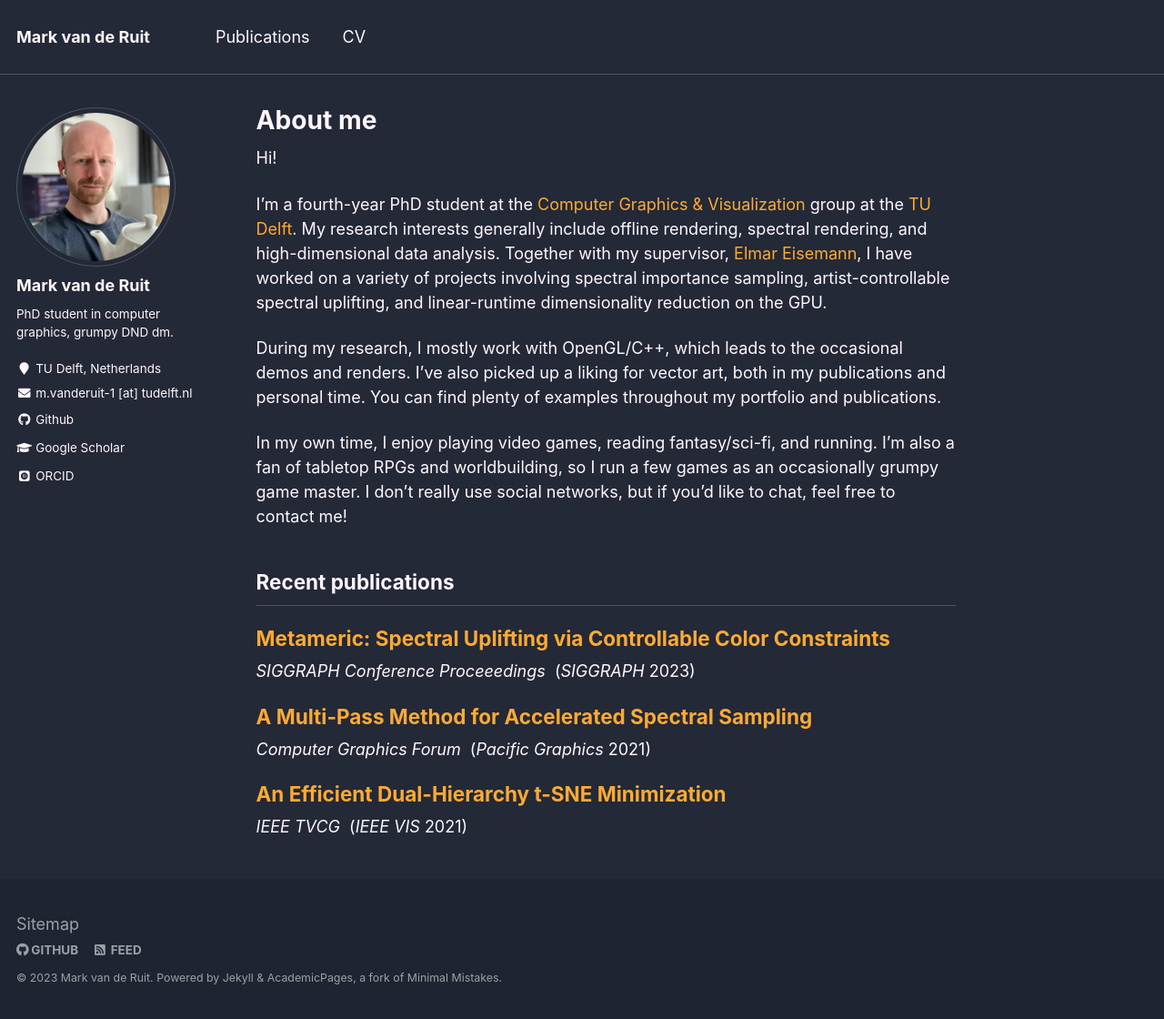
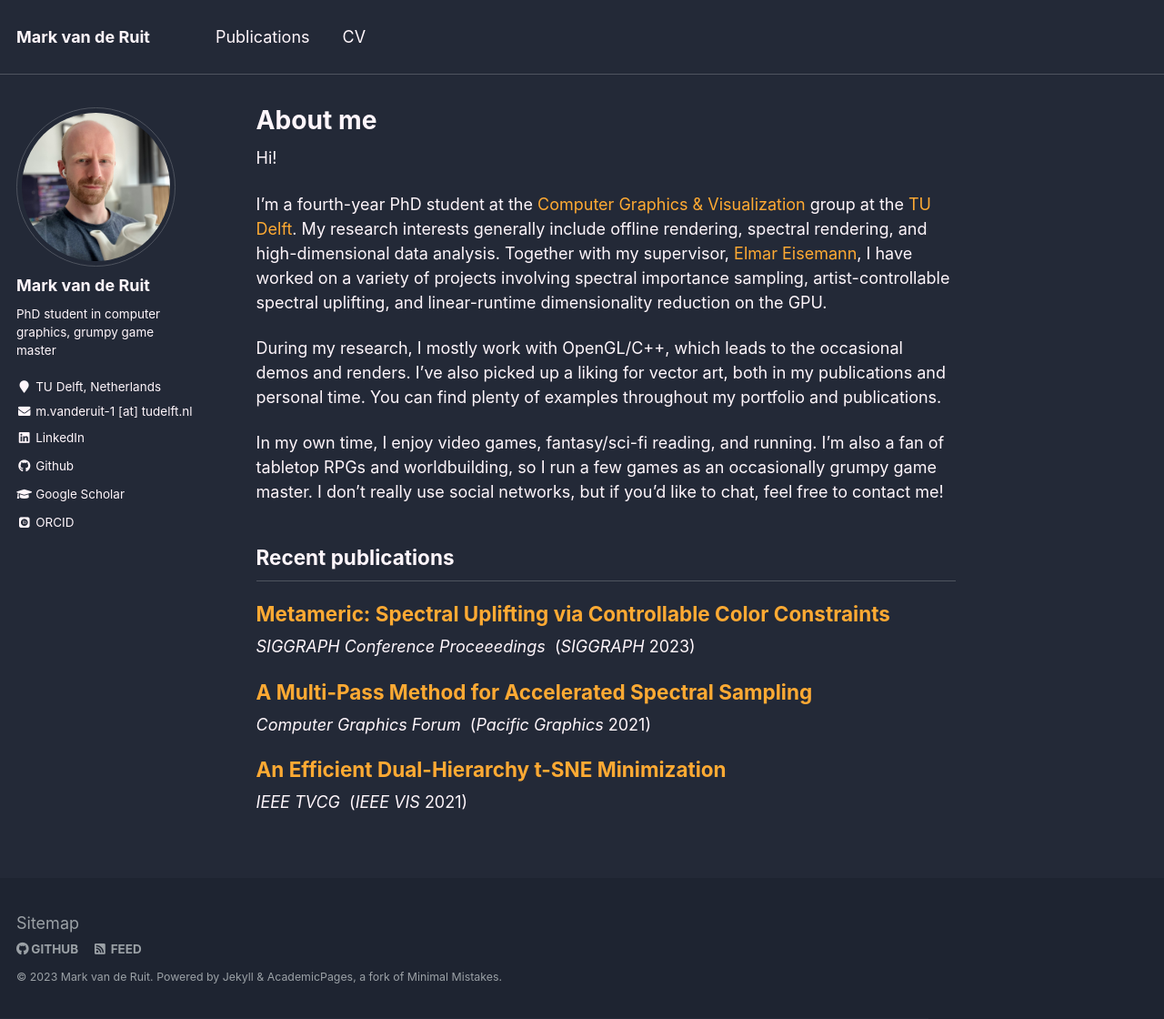
Before and after one commit to Markvanderuit/markvanderuit.github.io, a Jekyll site: the page built from _pages/about.md, in a window 1280 px wide and 1120 px high. Shown: the whole window at 91% size. Built offline with Jekyll 4.4.1, drawn with Linux system fonts in a browser that asks for light colours; some web fonts are replaced.

Commit message:
Minor about editing

```diff
--- a/_config.yml
+++ b/_config.yml
@@ -10,7 +10,7 @@ locale                   : "en-NL"
 title                    : "Mark van de Ruit"
 title_separator          : "-"
 name                     : &name "Mark van de Ruit"
-description              : &description "PhD student in computer graphics, grumpy DND dungeon master."
+description              : &description "PhD student in computer graphics, grumpy game master"
 url                      : https://markvanderuit.github.io # http://localhost:4000 # the base hostname & protocol for your site e.g. "https://mmistakes.github.io"
 baseurl                  : "" # the subpath of your site,  e.g. "/blog"
 repository               : "markvanderuit/markvanderuit.github.io"
@@ -82,7 +82,7 @@ analytics:
 author:
   name             : "Mark van de Ruit"
   avatar           : "profile.png"
-  bio              : "PhD student in computer graphics, grumpy DND dm."
+  bio              : "PhD student in computer graphics, grumpy game master"
   location         : "TU Delft, Netherlands"
   pubmed           :
   googlescholar    : "https://scholar.google.com/citations?hl=en&user=S-Fc2gEAAAAJ"
@@ -101,7 +101,7 @@ author:
   instagram        :
   impactstory      : #"https://profiles.impactstory.org/u/xxxx-xxxx-xxxx-xxxx"
   lastfm           :
-  linkedin         :
+  linkedin         : "https://www.linkedin.com/in/mark-van-de-ruit-848570135"
   orcid            : "https://orcid.org/0000-0002-0981-8963"
   pinterest        :
   soundcloud       :
--- a/_pages/about.md
+++ b/_pages/about.md
@@ -14,7 +14,7 @@ I'm a fourth-year PhD student at the [Computer Graphics & Visualization](https:/
 
 During my research, I mostly work with OpenGL/C++, which leads to the occasional demos and renders. I've also picked up a liking for vector art, both in my publications and personal time. You can find plenty of examples throughout my portfolio and publications.
 
-In my own time, I enjoy playing video games, reading fantasy/sci-fi, and running. I'm also a fan of tabletop RPGs and worldbuilding, so I run a few games as an occasionally grumpy game master. I don't really use social networks, but if you'd like to chat, feel free to contact me!
+In my own time, I enjoy video games, fantasy/sci-fi reading, and running. I’m also a fan of tabletop RPGs and worldbuilding, so I run a few games as an occasionally grumpy game master. I don’t really use social networks, but if you’d like to chat, feel free to contact me!
 
 ## Recent publications
 
```
